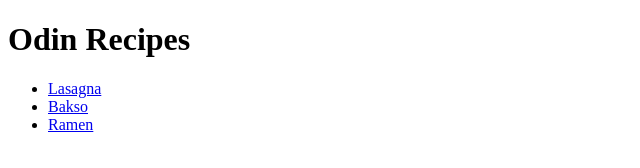
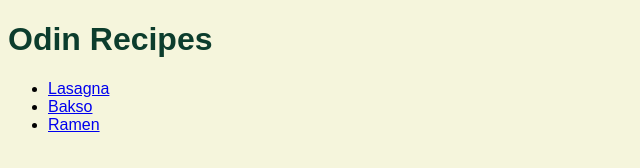
Before and after one commit to Evoyn/odin-recipes, a plain HTML site: page index.html in a window 1280 px wide. Shown: the whole page, without its empty margins (0-640 px from the left). Drawn offline with Linux system fonts and the light colour scheme.

Commit message:
Add -CSS

```diff
--- /dev/null
+++ b/css/style.css
@@ -0,0 +1,8 @@
+* {
+    font-family: Arial, Helvetica, sans-serif;
+    background-color: beige;
+}
+
+.title {
+    color: rgb(12, 61, 45);
+}
--- a/index.html
+++ b/index.html
@@ -5,10 +5,11 @@
     <meta charset="UTF-8">
     <meta name="viewport" content="width=device-width, initial-scale=1.0">
     <title>Odin Recipes</title>
+    <link rel="stylesheet" href="./css/style.css">
 </head>
 
 <body>
-    <h1>Odin Recipes</h1>
+    <h1 class="title">Odin Recipes</h1>
     <ul>
         <li><a href="./recipes/lasagna.html">Lasagna</a></li>
         <li><a href="./recipes/bakso.html">Bakso</a></li>
```
